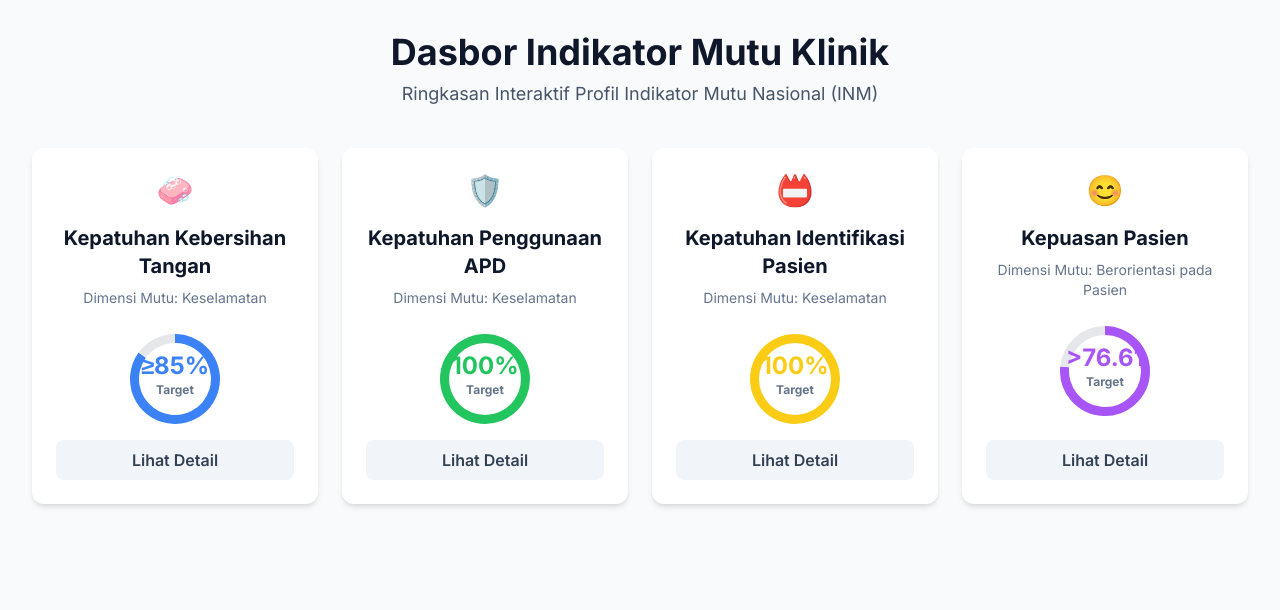
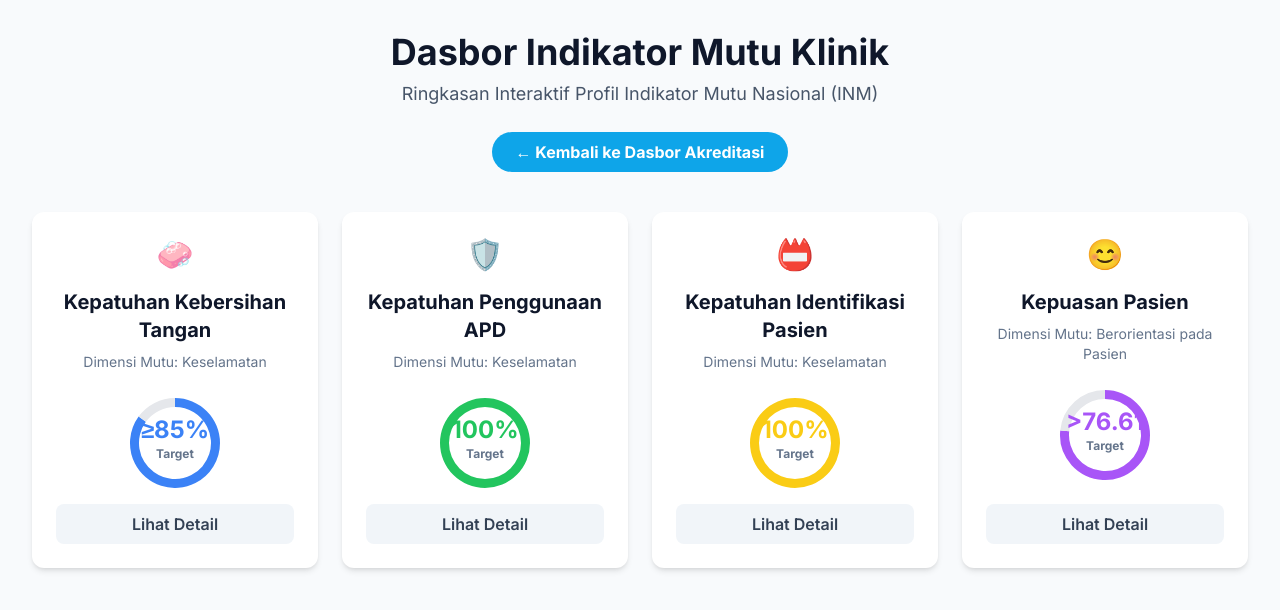
Before and after one commit to Alfarizi-alf/Hirarkie-INM-Klinik.io-github.io, a plain HTML site: page index2.html in a window 1280 px wide. Drawn offline with nearby package versions, Linux system fonts and the light colour scheme.

Commit message:
Update index2.html
Penambahan tombol kembali

```diff
--- a/index2.html
+++ b/index2.html
@@ -9,10 +9,6 @@
     <link rel="preconnect" href="https://fonts.googleapis.com">
     <link rel="preconnect" href="https://fonts.gstatic.com" crossorigin>
     <link href="https://fonts.googleapis.com/css2?family=Inter:wght@400;500;600;700&display=swap" rel="stylesheet">
-    <!-- Chosen Palette: Calm Harmony (Slate, Blue, Green, Yellow, Purple) -->
-    <!-- Application Structure Plan: Aplikasi ini dirancang sebagai dasbor satu halaman dengan empat kartu utama yang mewakili setiap indikator mutu. Pendekatan ini memungkinkan pengguna untuk mendapatkan gambaran umum yang cepat. Saat pengguna memerlukan detail, mereka dapat mengklik sebuah kartu untuk membuka jendela modal yang menampilkan profil lengkap indikator tersebut. Struktur ini dipilih karena sangat efisien dalam menyajikan informasi: ringkas di awal, dan detail saat dibutuhkan, tanpa navigasi halaman yang kompleks. Alur ini sangat intuitif dan berorientasi pada tugas untuk pengguna yang ingin memahami atau memverifikasi detail spesifik dari suatu indikator. -->
-    <!-- Visualization & Content Choices: 1. [Ringkasan Indikator] -> Tujuan: Memberikan gambaran cepat & visual tentang target setiap indikator. -> Viz: Kartu (HTML/Tailwind) dengan Donut Chart (Chart.js/Canvas) di dalamnya. -> Interaksi: Klik pada kartu untuk membuka detail. -> Justifikasi: Donut chart adalah cara yang efektif dan hemat ruang untuk memvisualisasikan persentase target. 2. [Detail Indikator] -> Tujuan: Menyajikan seluruh informasi profil secara terstruktur dan mudah dibaca, dengan penekanan yang lebih spesifik pada poin-poin kunci. -> Viz: Tampilan modal dengan daftar definisi (HTML/dl) yang rapi. Poin-poin paling krusial diberi highlight latar belakang, sementara frasa kunci di dalam teks diberi warna berbeda. -> Interaksi: Tombol tutup. -> Justifikasi: Highlight yang lebih spesifik dan bertingkat membantu pengguna membedakan dan fokus pada elemen terpenting untuk pengukuran, meminimalkan risiko kesalahan interpretasi sesuai permintaan. -->
-    <!-- CONFIRMATION: NO SVG graphics used. NO Mermaid JS used. -->
     <style>
         body {
             font-family: 'Inter', sans-serif;
@@ -99,11 +95,16 @@
         <header class="text-center mb-10">
             <h1 class="text-3xl md:text-4xl font-bold">Dasbor Indikator Mutu Klinik</h1>
             <p class="mt-2 text-lg text-slate-600">Ringkasan Interaktif Profil Indikator Mutu Nasional (INM)</p>
-        </header>
+
+            <div class="mt-6">
+                <a href="index.html" class="inline-block bg-sky-500 text-white font-bold py-2 px-6 rounded-full hover:bg-sky-600 transition-transform transform hover:scale-105">
+                    ← Kembali ke Dasbor Akreditasi
+                </a>
+            </div>
+            </header>
 
         <main id="dashboard-grid" class="grid grid-cols-1 sm:grid-cols-2 lg:grid-cols-4 gap-6">
-            <!-- Cards will be injected here by JavaScript -->
-        </main>
+            </main>
     </div>
 
     <div id="modal" class="modal-overlay">
@@ -117,6 +118,7 @@
     </div>
 
 <script>
+// Seluruh JavaScript dari file asli tidak diubah
 const indicatorData = {
     "kebersihan_tangan": {
         title: "Kepatuhan Kebersihan Tangan",
```
